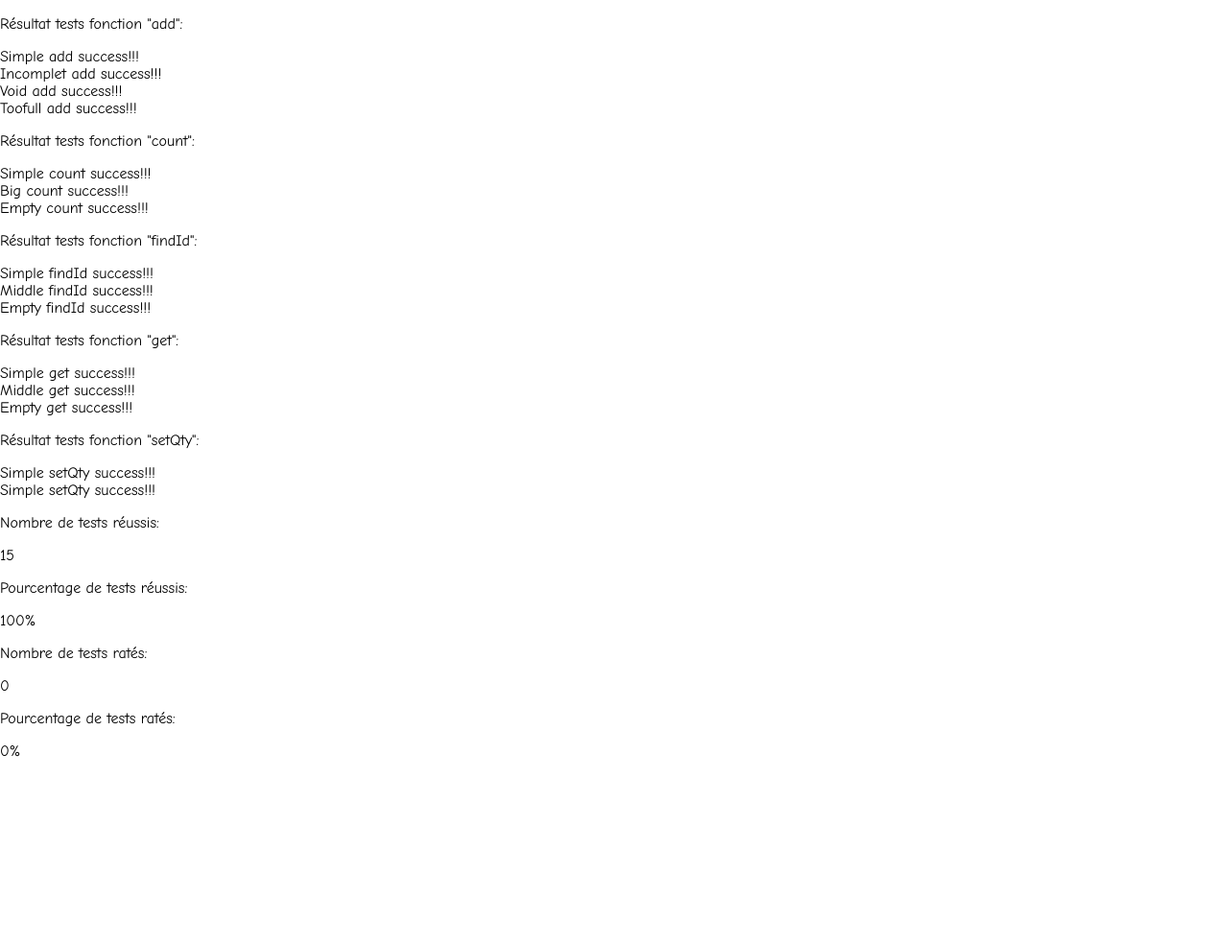
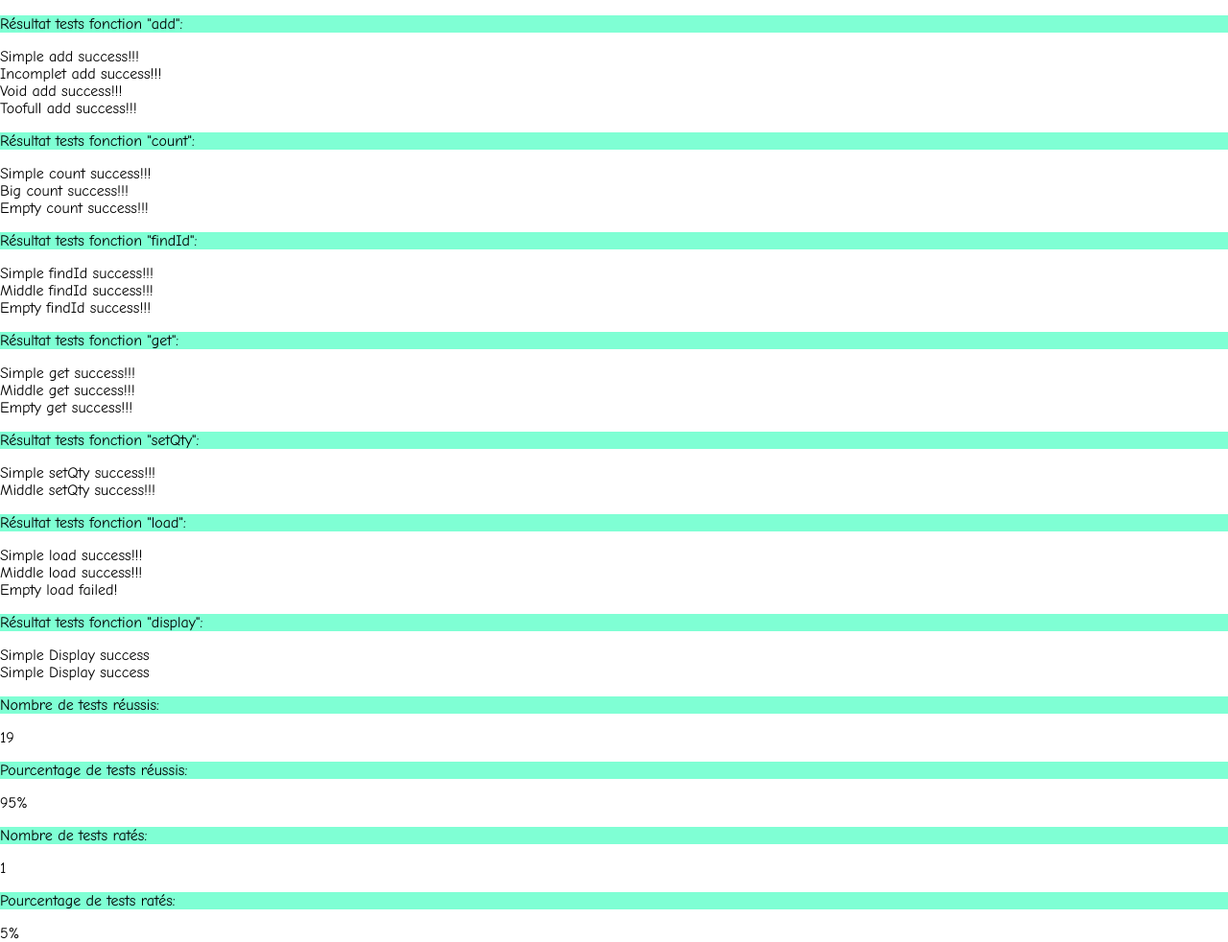
Before and after one commit to Cendres42/Projet-5, a website: page tests.html in a window 1280 px wide. Shown: the whole page at 96% size. Before the commit the page ends 800 px from the top, so only its background shows below. Drawn offline with Linux system fonts and the light colour scheme.

Commit message:
Suite des tests

```diff
--- a/main.js
+++ b/main.js
@@ -145,6 +145,7 @@ let Panier = (function() {
     setQty:setQty,
     findId:findId,
     clear: clear,
+    display:display
   };
 })();
 
--- a/style.css
+++ b/style.css
@@ -1,3 +1,10 @@
+.todisapear{
+display:none;
+}
+#tests p{
+    background-color:aquamarine;
+  }
+
 #cmd{
 background-color: #f3e9f1;
 border:1px solid black;
--- a/tests.html
+++ b/tests.html
@@ -9,6 +9,7 @@
 </head>
 
 <body>
+  <div id="tests">
     <p> Résultat tests fonction "add":</p>
   <div id="testAdd1">
   </div>
@@ -49,7 +50,21 @@
   <div id="testsetQty2">
   </div>
 
+  <p> Résultat tests fonction "load":</p>
+  <div id="testLoad1">
+  </div>
+  <div id="testLoad2">
+  </div>
+  <div id="testLoad3">
+  </div>
 
+  <p> Résultat tests fonction "display":</p>
+  <div id="testDisplay1">
+  </div>
+  <div id="testDisplay2">
+  </div>
+  <div id="testDisplay3">
+  </div>
 
 
   <p> Nombre de tests réussis:</p>
@@ -65,6 +80,11 @@
   <p> Pourcentage de tests ratés:</p>
   <div id="percentTestsPasOk">
   </div>
+</div>
+
+  <table id="panier" class="todisapear">
+ </table>
+
 
   <script>
     window.addEventListener("load", function(){
@@ -83,6 +103,12 @@
       testGet3();
       testsetQty1();
       testsetQty2();
+      testLoad1();
+      testLoad2();
+      testLoad3();
+      testDisplay1();
+      testDisplay2();
+
       compteur();
     });
   </script>
--- a/tests.js
+++ b/tests.js
@@ -129,10 +129,10 @@ function testCount3(){
     }
 };
 
+//Test de la méthode findId qui récupère la position du produit dans le panier
 function testFindId1(){
     // Efface contenu du panier
     Panier.clear();
-    //ajout objet complet
     let testFindId1=document.getElementById("testFindId1");
     Panier.add("idone","Calinours",2,1000);
     let position=Panier.findId("idone");
@@ -184,6 +184,7 @@ function testFindId3(){
     }
 };
 
+//Test de la méthode get qui récupère un produit à partir de sa position
 function testGet1(){
     // Efface contenu du panier
     Panier.clear();
@@ -239,6 +240,7 @@ function testGet3(){
     }
 };
 
+//Test de la méthode setQty qui modifie la quantité dans le panier
 function testsetQty1(){
   // Efface contenu du panier
   Panier.clear();
@@ -267,17 +269,165 @@ function testsetQty2(){
   Panier.add("idthree","Nours",1, 1020);
   Panier.setQty(1,5);
   if ((Panier.get(0).qty !== 1) || (Panier.get(1).qty !== 5) || (Panier.get(2).qty !== 1)){
-      testsetQty2.innerHTML='Simple setQty failed!';
+      testsetQty2.innerHTML='Middle setQty failed!';
       testPasOk++;
     }
     else{
-      testsetQty2.innerHTML='Simple setQty success!!!';
+      testsetQty2.innerHTML='Middle setQty success!!!';
       testOk++;
     }
 };
 
+function testLoad1() {
+  // Efface contenu du panier
+  Panier.clear();
+  //test ajout objet complet
+  let testLoad1=document.getElementById("testLoad1");
+  Panier.add("idone","Calinours",2,1000);
+  Panier.save();
+  Panier.clear();
+  Panier.load();
+  Panier.get(0)
+  if ((Panier.get(0).id!== "idone")|| (Panier.get(0).name!== "Calinours") || (Panier.get(0).qty !== 2) || (Panier.get(0).price!== 1000)){
+    testLoad1.innerHTML='Simple load failed!';
+    testPasOk++;
+  }
+  else{
+    testLoad1.innerHTML='Simple load success!!!';
+    testOk++;
+  }
+};
 
 
+function testLoad2() {
+  Panier.clear();
+  let testLoad2=document.getElementById("testLoad2");
+  let testData = [{id:"idone", name:"Bisounours", qty:2, price:800},
+                  {id:"idtwo", name:"Calinours", qty:3, price:1000},
+                  {id:"idthree", name:"Nours", qty:1, price:1100}
+                ];
+  for (let i = 0; i < testData.length; i++){
+    Panier.add(testData[i].id, testData[i].name, testData[i].qty, testData[i].price);
+  }
+  Panier.save();
+  Panier.clear();
+  Panier.load();
+  for (let i = 0; i < testData.length; i++){
+    let load = Panier.get(i);
+    if ((load.id !== testData[i].id) || (load.name !== testData[i].name) || (load.qty !== testData[i].qty) || (load.price !== testData[i].price)){
+    testLoad2.innerHTML='Middle load failed!';
+    testPasOk++;
+    }
+    else{
+      testLoad2.innerHTML='Middle load success!!!';
+      testOk++;
+    }
+  }
+};
+
+function testLoad3() {
+  // Efface contenu du panier
+  localStorage.removeItem("liste_produits_panier");
+  //test ajout objet complet
+  let testLoad3=document.getElementById("testLoad3");
+  Panier.load();
+  if (Panier.count()!==0){
+    testLoad3.innerHTML='Empty load failed!';
+    testPasOk++;
+  }
+  else{
+    testLoad3.innerHTML='Empty load success!!!';
+    testOk++;
+  }
+};
+
+function testDisplay1(){
+  let testDisplay1=document.getElementById("testDisplay1");
+  let panier=document.getElementById("panier");
+  panier.innerHTML="";
+  Panier.clear();
+  Panier.add("idone","Calinours",2,1000);
+  Panier.save();
+  Panier.display();
+  let valide=true;
+  //for (let i=0; i<Panier.count(); i++){
+      let ligne=document.querySelectorAll('#panier tr');
+      let element=ligne[0].querySelectorAll('td');
+        if(Panier.count()!==ligne.length){
+          valide=false;
+        }
+        if(ligne[0].getAttribute("id")!==("panier-"+ Panier.get(0).id)){
+          valide=false;
+        }
+        if(element.length!==2){
+          valide=false;
+        }
+        if(element[0].getAttribute("class")!==("pdt")){
+          valide=false;
+        }
+        if(element[0].innerHTML!==Panier.get(0).name){
+          valide=false;
+        }
+        if(element[1].getAttribute("class")!==("qte")){
+          valide=false;
+        }
+        if(element[1].innerHTML!=Panier.get(0).qty){
+          valide=false;
+        }
+        if (valide==false){
+          testDisplay1.innerHTML="Simple Display failed";
+        }
+        else{
+          testDisplay1.innerHTML="Simple Display success";
+        }
+};
+
+function testDisplay2(){
+  let testDisplay2=document.getElementById("testDisplay2");
+  let panier=document.getElementById("panier");
+  panier.innerHTML="";
+  Panier.clear();
+  Panier.add("idone","Calinours",2,1000);
+  Panier.add("idtwo","Calinours",1, 1000);
+  Panier.add("idthree","Nours",1, 1020);
+  Panier.save();
+  Panier.display();
+  let valide=true;
+  let ligne=document.querySelectorAll('#panier tr');
+  if(Panier.count()!==ligne.length){
+    valide=false;
+  }
+  console.log(Panier.count());
+  for (let i=0; i<Panier.count(); i++){
+      let element=ligne[i].querySelectorAll('td');
+        if(ligne[i].getAttribute("id")!==("panier-"+ Panier.get(i).id)){
+        valide=false;
+        }
+        if(element.length!==2){
+          valide=false;
+        }
+        if(element[0].getAttribute("class")!==("pdt")){
+          valide=false;
+        }
+        if(element[0].innerHTML!==Panier.get(i).name){
+          valide=false;
+        }
+        if(element[1].getAttribute("class")!==("qte")){
+          valide=false;
+        }
+        if(element[1].innerHTML!=Panier.get(i).qty){
+          valide=false;
+        }
+      }
+        if (valide==false){
+          testDisplay2.innerHTML="Simple Display failed";
+        }
+        else{
+          testDisplay2.innerHTML="Simple Display success";
+        }
+};
+
+//fonction de comptage du nombre et du pourcentage de tests réussis et échoués
 function compteur(){
   let nbeTestsOk=document.getElementById("nbeTestsOk");
   nbeTestsOk.innerHTML=testOk;
```
